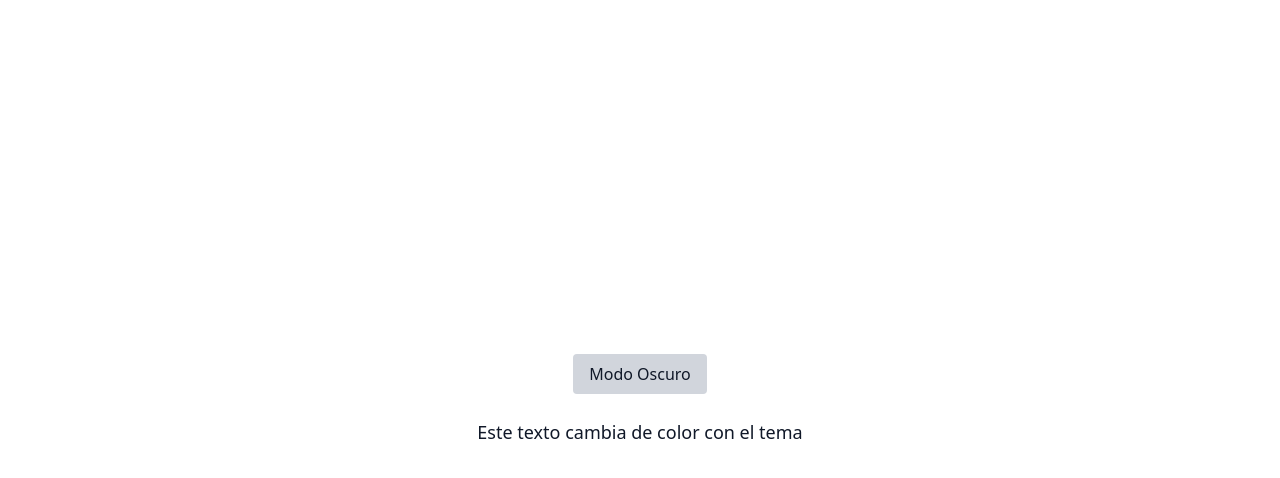
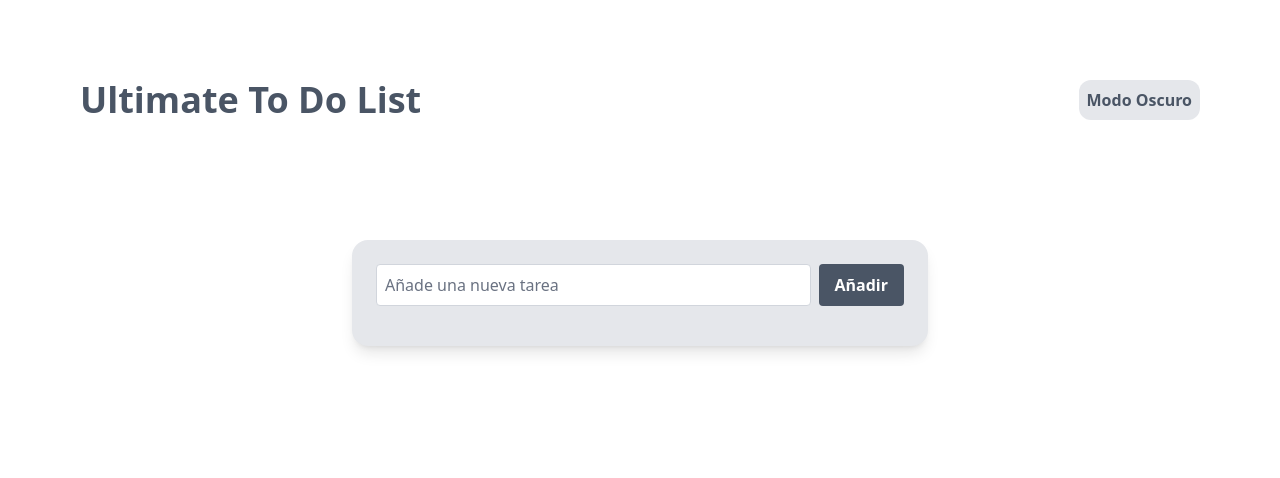
Before and after one commit to SrXpensive/Ultimate-ToDo-App, a Vue app: page / in a window 1280 px wide. Shown: the top 478 px of the page. Built offline with nearby package versions, Linux system fonts and the light colour scheme.

Commit message:
Añadidos componentes principales, store para estados globales y tema oscuro

```diff
--- a/package.json
+++ b/package.json
@@ -10,6 +10,7 @@
   },
   "dependencies": {
     "@tailwindcss/vite": "^4.1.11",
+    "pinia": "^3.0.3",
     "tailwindcss": "^4.1.11",
     "vue": "^3.5.17"
   },
--- a/src/App.vue
+++ b/src/App.vue
@@ -1,25 +1,15 @@
 <template>
-  <div
-    class="min-h-screen bg-white dark:bg-gray-900 text-gray-900 dark:text-gray-100 transition-colors duration-500 flex flex-col items-center justify-center">
-    <button @click="toggleDarkMode" class="mb-6 px-4 py-2 rounded bg-gray-300 dark:bg-gray-700 text-gray-900 dark:text-gray-100">
-      {{ isDark ? 'Modo Claro':'Modo Oscuro' }}
-    </button>
-    <p class="text-lg">Este texto cambia de color con el tema</p>
+  <div class="min-h-screen dark:bg-gray-600 transition duration-500">
+    <Header />
+    <ToDoPanel />
   </div>
 </template>
 
 <script setup>
-import { ref, watch } from 'vue'
 
-const isDark = ref(false)
+import Header from './components/Header.vue'
+import ToDoPanel from './components/ToDoPanel.vue'
 
-function toggleDarkMode() {
-  isDark.value = !isDark.value
-}
-
-watch(isDark, (value) => {
-  document.documentElement.classList.toggle('dark', value)
-})
 </script>
 
 <style></style>
--- /dev/null
+++ b/src/components/AddTask.vue
@@ -0,0 +1,28 @@
+    <template>
+        <div class="flex gap-2 mb-4">
+            <input type="text" v-model="taskText" @keyup.enter="submitTask" placeholder="Añade una nueva tarea"
+                class=" flex-grow p-2 border border-gray-300 rounded bg-white text-gray-900 placeholder-gray-500 dark:bg-gray-600 dark:text-white dark:placeholder-gray-400 transition-colors duration-500">
+            <button @click="submitTask"
+                class="bg-gray-600 text-white px-4 rounded hover:bg-gray-800 transition duration-500 dark:bg-gray-300 dark:text-gray-900 dark:hover:bg-gray-400 font-bold hover:scale-105 hover:scale-105">Añadir</button>
+        </div>
+
+    </template>
+
+<script setup>
+import { ref } from 'vue'
+import { useTodoStore } from '../stores/todoStore'
+
+const store = useTodoStore()
+
+const taskText = ref('')
+
+function submitTask() {
+    if (taskText.value.trim() === '') {
+        return
+    }
+    store.addTask(taskText.value.trim())
+    taskText.value = ''
+}
+</script>
+
+<style></style>
--- /dev/null
+++ b/src/components/Header.vue
@@ -0,0 +1,22 @@
+<template>
+    <header class="flex flex-row justify-between p-20">
+        <h1 class="text-4xl font-bold dark:text-white transition duration-500 text-gray-600">Ultimate To Do List</h1>
+        <button @click="toggleDarkMode"
+            class="p-2 bg-gray-200 dark:bg-gray-700 rounded-xl hover:scale-105 transition dark:text-white duration-500 text-gray-600 font-bold">
+            {{ isDark ? "Modo Claro" : "Modo Oscuro" }}
+        </button>
+    </header>
+</template>
+
+<script setup>
+import {ref} from 'vue'
+
+const isDark = ref(false)
+
+function toggleDarkMode(){
+    isDark.value = !isDark.value
+    document.documentElement.classList.toggle('dark')
+}
+</script>
+
+<style></style>
--- /dev/null
+++ b/src/components/TaskList.vue
@@ -0,0 +1,10 @@
+<template>
+    <div></div>
+</template>
+
+<script setup>
+
+</script>
+
+<style scoped>
+</style>
--- /dev/null
+++ b/src/components/ToDoPanel.vue
@@ -0,0 +1,23 @@
+<template>
+    <main class="flex justify-center mt-10">
+        <div class="w-full max-w-xl bg-gray-200 dark:bg-gray-700 p-6 rounded-2xl shadow-lg transition-colors duration-500">
+            <AddTask @add-task="addTask"/>
+            <TaskList :tasks="tasks"/>
+        </div>
+    </main>
+</template>
+
+<script setup>
+import {ref} from 'vue'
+import AddTask from './AddTask.vue'
+import TaskList from './TaskList.vue'
+
+const tasks = ref([])
+
+function addTask(text){
+    tasks.value.push({id: Date.now(), text, done: false})
+}
+</script>
+
+<style scoped>
+</style>
--- a/src/main.js
+++ b/src/main.js
@@ -1,5 +1,8 @@
 import { createApp } from 'vue'
 import './style.css'
 import App from './App.vue'
+import { createPinia } from 'pinia'
 
-createApp(App).mount('#app')
+
+
+createApp(App).use(createPinia()).mount('#app')
--- /dev/null
+++ b/src/stores/todoStore.js
@@ -0,0 +1,20 @@
+import {defineStore} from 'pinia'
+
+export const useTodoStore = defineStore('todo',{
+    state: () => ({
+        tasks: JSON.parse(localStorage.getItem('tasks')) || []
+    }),
+    actions: {
+        addTask(text){
+            this.tasks.push({id: Date.now(), text, done: false})
+            this.saveToLocalStorage()
+        },
+        removeTask(id){
+            this.tasks = this.tasks.filter(task => task.id != id)
+            this.saveToLocalStorage()
+        },
+        saveToLocalStorage(){
+            localStorage.setItem('tasks', JSON.stringify(this.tasks))
+        }
+    }
+})
```
Also changed, not shown: 1 other file (tests, documents, lock files or other folders).
